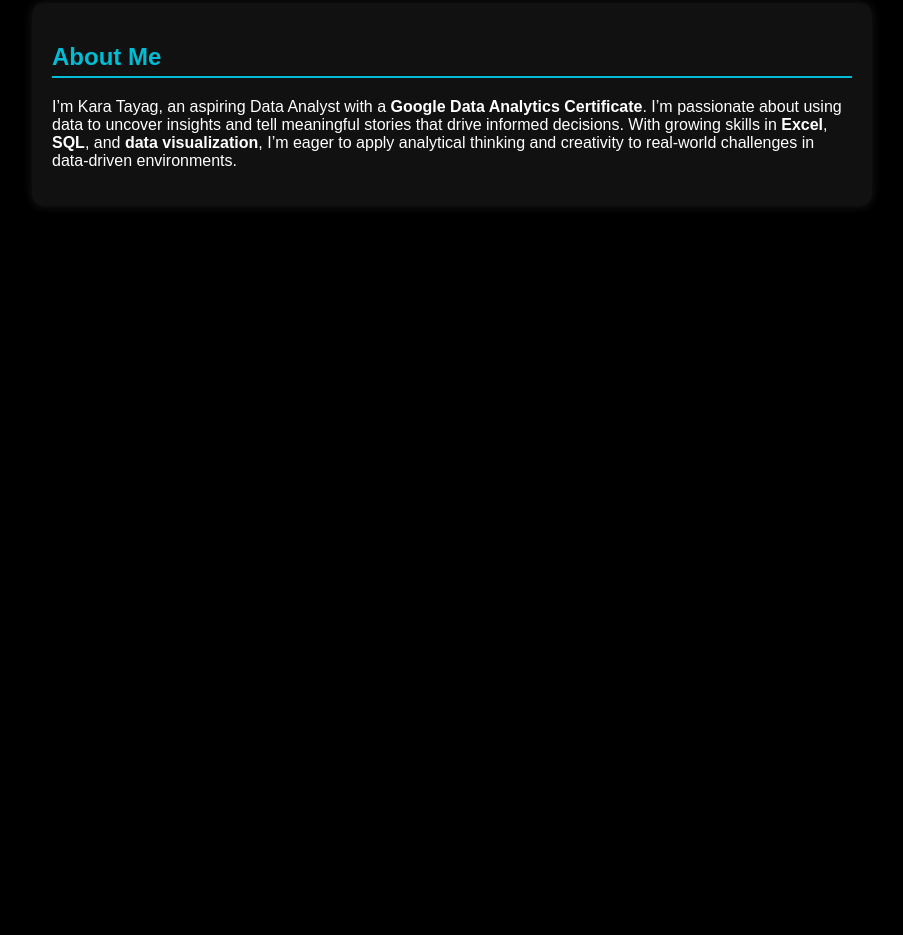
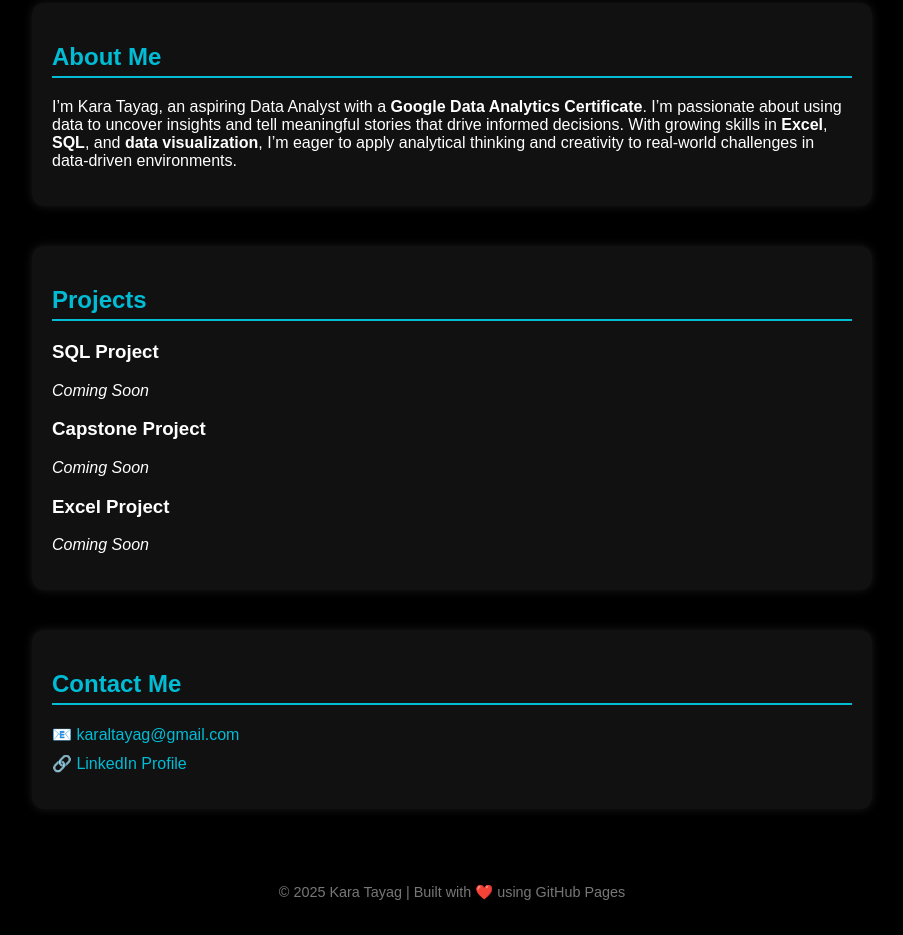
Before and after one commit to karaltayag/karaltayag.github.io, a plain HTML site: page index.html in a window 1280 px wide. Shown: the part 251-1186 px from the top of the page, without its empty margins (188-1091 px from the left). Before the commit the page ends 800 px from the top, so only its background shows below. Drawn offline with Linux system fonts and the light colour scheme.

Commit message:
Add project and contact sections to index.html

```diff
--- a/index.html
+++ b/index.html
@@ -86,4 +86,35 @@
     </p>
   </section>
 
-  <secti
+    <section id="projects" class="container">
+      <h2>Projects</h2>
+      <div class="project-grid">
+        <div class="project-card">
+          <h3>SQL Project</h3>
+          <p><em>Coming Soon</em></p>
+        </div>
+        <div class="project-card">
+          <h3>Capstone Project</h3>
+          <p><em>Coming Soon</em></p>
+        </div>
+        <div class="project-card">
+          <h3>Excel Project</h3>
+          <p><em>Coming Soon</em></p>
+        </div>
+      </div>
+    </section>
+
+    <section id="contact" class="container">
+      <h2>Contact Me</h2>
+      <ul>
+        <li><a href="mailto:karaltayag@gmail.com">📧 karaltayag@gmail.com</a></li>
+        <li><a href="https://www.linkedin.com/in/kara-l-tayag/" target="_blank">🔗 LinkedIn Profile</a></li>
+      </ul>
+    </section>
+  </main>
+
+  <footer>
+    <p>© 2025 Kara Tayag | Built with ❤️ using GitHub Pages</p>
+  </footer>
+</body>
+</html>
```
